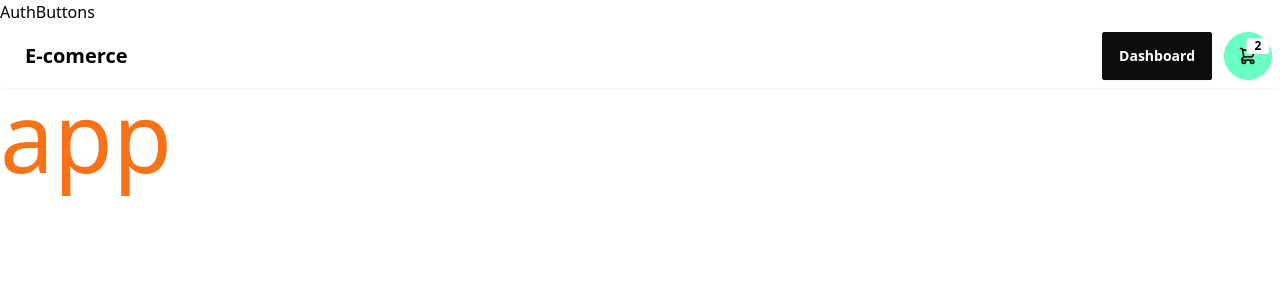
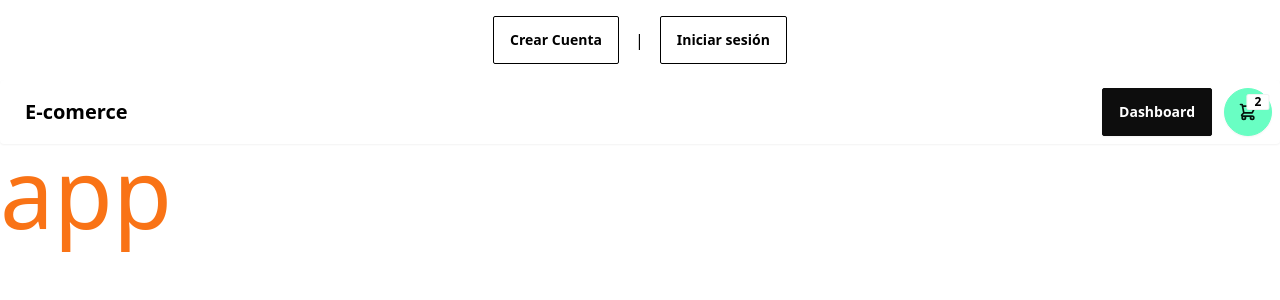
Before and after one commit to wizzard95/ecomerce, a React (Vite) app in the folder FRONT/: page / in a window 1280 px wide. Shown: the top 300 px of the page. Built offline with nearby package versions, Linux system fonts and the light colour scheme.

Commit message:
config|ui: agregar botones de crear cuenta e inicio de sesion y darles estilo

```diff
--- a/FRONT/src/components/Navbar/AuthButtons.jsx
+++ b/FRONT/src/components/Navbar/AuthButtons.jsx
@@ -1,4 +1,16 @@
 const AuthButtons = () => {
-    return <div>AuthButtons</div>
+    return (
+        <div className="py-4 flex justify-center items-center gap-4 flex-wrap">
+            <button className="btn btn-neutral btn-outline">
+                Crear Cuenta
+            </button>
+
+            <div className="hidden lg:block">|</div>
+
+            <button className="btn btn-neutral btn-outline">
+                Iniciar sesión
+            </button>
+        </div>
+    )
 }
 export default AuthButtons
```
